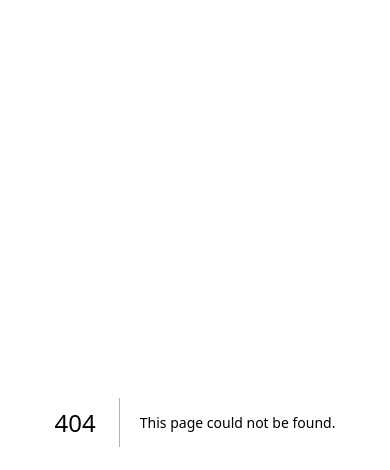
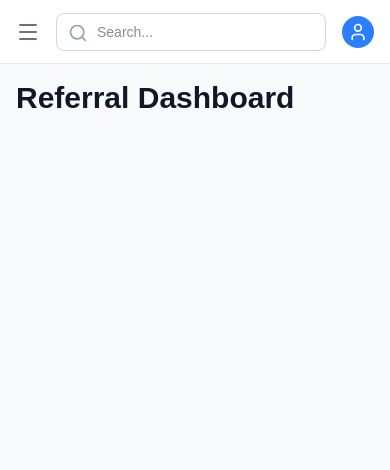
Before and after one commit to 3shaan/Referral-and-credit-system, a Next.js app in the folder apps/web/: page /dashboard in a window 390 px wide. Before the commit this address had no page. Shown: the top 470 px of the page. Built offline with nearby package versions, Linux system fonts and the light colour scheme.

Commit message:
feat(dashboard): dashboard ui add
* dashboard ui add with sidebar, header and simple content
* sidbar, mobile side bar, topbar component made

```diff
--- a/apps/web/src/action/users.ts
+++ b/apps/web/src/action/users.ts
@@ -1,7 +1,6 @@
 'use server'
 import env from "@/env";
-import { api, ApiResponse } from "@/lib/api";
-import { IUser } from "@repo/validation";
+import type { IUser } from "@repo/validation";
 import { cookies } from "next/headers";
 import { redirect } from "next/navigation";
 
--- /dev/null
+++ b/apps/web/src/app/(dashboard)/dashboard/page.tsx
@@ -0,0 +1,9 @@
+import Dashboard from "@/features/dashboard/dashboard";
+
+export default async function DashboardPage() {
+  return (
+    <div>
+      <Dashboard />
+    </div>
+  )
+}
--- /dev/null
+++ b/apps/web/src/data/menuItem.ts
@@ -0,0 +1,9 @@
+import { BarChart3, FileText, Home, Settings, Users } from "lucide-react";
+
+export const sideBarMenu = [
+  { icon: Home, label: 'Dashboard', active: false },
+  { icon: Users, label: 'Referrals', active: true },
+  { icon: BarChart3, label: 'Analytics', active: false },
+  { icon: FileText, label: 'Reports', active: false },
+  { icon: Settings, label: 'Settings', active: false },
+];
--- /dev/null
+++ b/apps/web/src/features/dashboard/dashboard.tsx
@@ -0,0 +1,28 @@
+'use client'
+import { useState } from 'react';
+import { Menu, X, Home, Users, Settings, BarChart3, FileText, Bell, Search, User, LogOut } from 'lucide-react';
+import SideBar from './side-bar';
+import MobileSidebar from './mobile-sidebar';
+import TopBar from './top-bar';
+
+export default function Dashboard() {
+
+
+  return (
+    <div className="flex h-screen bg-gray-50" >
+      <SideBar />
+      <MobileSidebar />
+
+      <div className="flex flex-col flex-1 overflow-hidden" onClick={(e) => e.stopPropagation()}>
+
+        <TopBar />
+
+        <main className="flex-1 overflow-y-auto p-4 lg:p-6">
+          <div className="max-w-7xl mx-auto">
+            <h2 className="text-3xl font-bold text-gray-900">Referral Dashboard</h2>
+          </div>
+        </main>
+      </div>
+    </div>
+  );
+}
--- /dev/null
+++ b/apps/web/src/features/dashboard/mobile-sidebar.tsx
@@ -0,0 +1,41 @@
+'use client'
+import { sideBarMenu } from "@/data/menuItem";
+import useMobileSidebarToggle from "@/hooks/mobile-sidebar-toggle";
+import { X } from "lucide-react";
+import { Activity } from "react";
+
+export default function MobileSidebar() {
+  const { toggle, isOpen } = useMobileSidebarToggle();
+  return (
+    <Activity mode={isOpen ? "visible" : "hidden"}>
+
+      <div className="fixed inset-0 z-40 lg:hidden">
+        <div className="absolute inset-0 bg-gray-600 opacity-75" onClick={() => toggle()}></div>
+        <aside className="absolute inset-y-0 left-0 flex flex-col w-64 bg-white">
+          <div className="flex items-center justify-between h-16 px-6 border-b border-gray-200">
+            <h1 className="text-xl font-bold text-gray-900">Dashboard</h1>
+            <button onClick={() => toggle()} className="text-gray-500 hover:text-gray-700">
+              <X className="w-6 h-6" />
+            </button>
+          </div>
+          <nav className="flex-1 px-4 py-6 space-y-1">
+            {sideBarMenu.map((item) => (
+              <button
+                key={item.label}
+                className={`flex items-center w-full px-4 py-3 text-sm font-medium rounded-lg transition-colors ${item.active
+                  ? 'bg-blue-50 text-blue-600'
+                  : 'text-gray-700 hover:bg-gray-100'
+                  }`}
+                onClick={() => toggle()}
+              >
+                <item.icon className="w-5 h-5 mr-3" />
+                {item.label}
+              </button>
+            ))}
+          </nav>
+        </aside>
+      </div>
+
+    </Activity>
+  )
+}
--- /dev/null
+++ b/apps/web/src/features/dashboard/side-bar.tsx
@@ -0,0 +1,25 @@
+import { sideBarMenu } from "@/data/menuItem";
+
+export default function SideBar() {
+  return (
+    <aside className="hidden lg:flex lg:flex-col lg:w-64 bg-white border-r border-gray-200" onClick={(e) => e.stopPropagation()}>
+      <div className="flex items-center h-16 px-6 border-b border-gray-200">
+        <h1 className="text-xl font-bold text-gray-900">Dashboard</h1>
+      </div>
+      <nav className="flex-1 px-4 py-6 space-y-1">
+        {sideBarMenu.map((item) => (
+          <button
+            key={item.label}
+            className={`flex items-center w-full px-4 py-3 text-sm font-medium rounded-lg transition-colors ${item.active
+              ? 'bg-blue-50 text-blue-600'
+              : 'text-gray-700 hover:bg-gray-100'
+              }`}
+          >
+            <item.icon className="w-5 h-5 mr-3" />
+            {item.label}
+          </button>
+        ))}
+      </nav>
+    </aside>
+  )
+}
--- /dev/null
+++ b/apps/web/src/features/dashboard/top-bar.tsx
@@ -0,0 +1,62 @@
+'use client'
+import useMobileSidebarToggle from "@/hooks/mobile-sidebar-toggle";
+import { LogOut, Menu, Search, User } from "lucide-react";
+import { useState } from "react";
+
+export default function TopBar() {
+  const { toggle } = useMobileSidebarToggle()
+  const [profileMenuOpen, setProfileMenuOpen] = useState(false);
+  return (
+    <header className="flex items-center justify-between h-16 px-4 bg-white border-b border-gray-200 lg:px-6">
+      <button
+        onClick={() => toggle()}
+        className="text-gray-500 hover:text-gray-700 lg:hidden"
+      >
+        <Menu className="w-6 h-6" />
+      </button>
+
+      <div className="flex items-center flex-1 max-w-md mx-4">
+        <div className="relative w-full">
+          <Search className="absolute w-5 h-5 text-gray-400 left-3 top-2.5" />
+          <input
+            type="text"
+            placeholder="Search..."
+            className="w-full py-2 pl-10 pr-4 text-sm border border-gray-300 rounded-lg focus:outline-none focus:ring-2 focus:ring-blue-500 focus:border-transparent"
+          />
+        </div>
+      </div>
+
+      <div className="flex items-center space-x-4">
+
+        <div className="relative">
+          <button
+            onClick={(e) => {
+              e.stopPropagation();
+              setProfileMenuOpen(!profileMenuOpen);
+            }}
+            className="flex items-center space-x-2"
+          >
+            <div className="w-8 h-8 bg-blue-500 rounded-full flex items-center justify-center">
+              <User className="w-5 h-5 text-white" />
+            </div>
+          </button>
+
+          {/* Profile dropdown menu */}
+          {profileMenuOpen && (
+            <div className="absolute right-0 mt-2 w-48 bg-white rounded-lg shadow-lg border border-gray-200 py-1 z-50">
+              <button className="flex items-center w-full px-4 py-2 text-sm text-gray-700 hover:bg-gray-100">
+                <User className="w-4 h-4 mr-3" />
+                Profile
+              </button>
+              <hr className="my-1 border-gray-200" />
+              <button className="flex items-center w-full px-4 py-2 text-sm text-red-600 hover:bg-red-50">
+                <LogOut className="w-4 h-4 mr-3" />
+                Logout
+              </button>
+            </div>
+          )}
+        </div>
+      </div>
+    </header>
+  )
+}
--- /dev/null
+++ b/apps/web/src/hooks/mobile-sidebar-toggle.ts
@@ -0,0 +1,13 @@
+import { useState } from "react";
+
+const useMobileSidebarToggle = () => {
+  const [isOpen, setIsOpen] = useState(false);
+
+  const toggle = () => {
+    setIsOpen(!isOpen);
+  };
+
+  return { isOpen, toggle };
+};
+
+export default useMobileSidebarToggle
```
